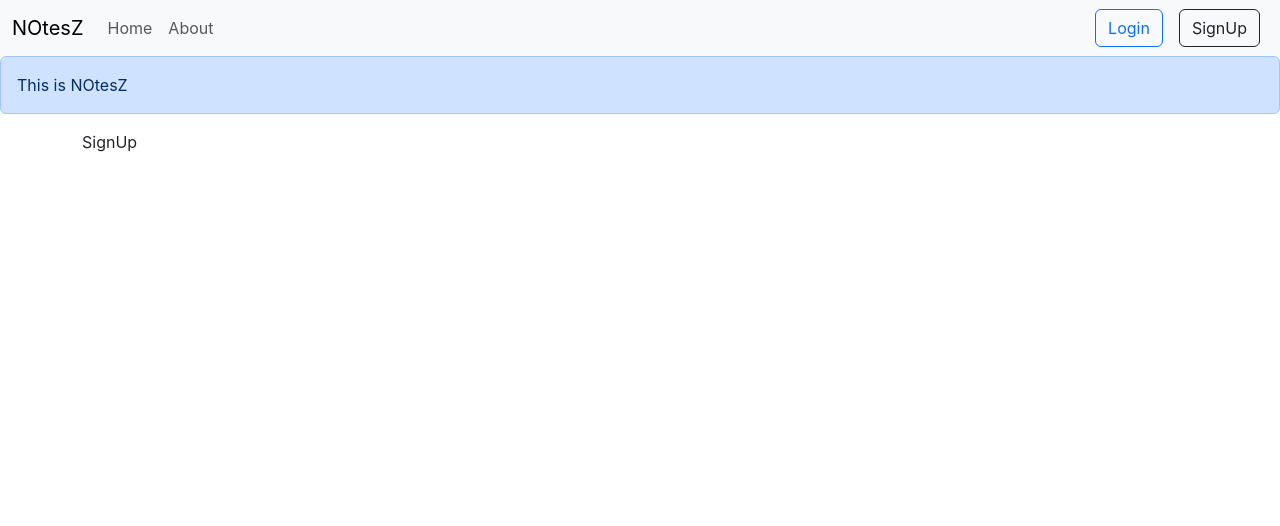
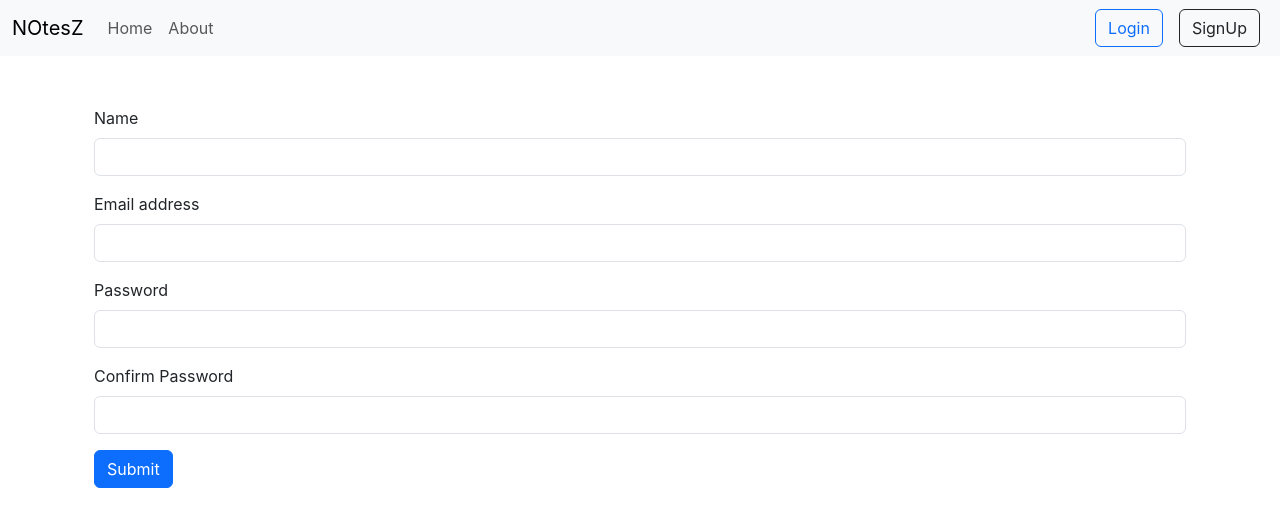
Before and after one commit to laveshverma/notesZ, a React (Create React App) app: page /signup in a window 1280 px wide. Shown: the top 526 px of the page. Built offline with nearby package versions, Linux system fonts and the light colour scheme.

Commit message:
alerts done

```diff
--- a/src/App.js
+++ b/src/App.js
@@ -1,4 +1,4 @@
-import React from 'react'
+import React, { useState } from 'react'
 import {
   BrowserRouter as Router,
   Routes,
@@ -14,21 +14,33 @@ import Login from './components/Login';
 import SignUp from './components/SignUp';
 
 function App() {
+  const[alert,setAlert]=useState(null);
+
+  const showAlert = (message, type)=>{
+    setAlert({
+      msg: message,
+      type: type
+    })
+    setTimeout(() => {
+        setAlert(null);
+    }, 3000);
+}
+
   return (
     <>
     <NoteState>
     <Router>
     <Navbar/>
-    <Alert message="This is NOtesZ"/>
+    <Alert alert={alert}/>
     <div className='container'>
     <Routes>
-          <Route exact path="/" element={<Home/>}/>
+          <Route exact path="/" element={<Home showAlert={showAlert}/>}/>
 
           <Route exact path="/about" element={<About/>}/>
 
-          <Route exact path="/login" element={<Login/>}/>
+          <Route exact path="/login" element={<Login showAlert={showAlert}/>}/>
 
-          <Route exact path="/signup" element={<SignUp/>}/>
+          <Route exact path="/signup" element={<SignUp showAlert={showAlert} />}/>
 
     </Routes>
     </div>
--- a/src/components/AddNote.js
+++ b/src/components/AddNote.js
@@ -3,7 +3,7 @@ import {useContext, useState}  from "react";
 import noteContext from "../context/notes/noteContext";
 
 
-const AddNote = () => {
+const AddNote = (props) => {
 
     const context = useContext(noteContext);
     const{addNote}= context;
@@ -12,6 +12,7 @@ const AddNote = () => {
         e.preventDefault();
         addNote(note.title, note.description, note.tag);
         setnote({title:"",description:"", tag:""});
+        props.showAlert("Note Added Successfully","success")
     }
     const onChange= (e)=>{
         setnote({...note,[e.target.name]:e.target.value})
--- a/src/components/Alert.js
+++ b/src/components/Alert.js
@@ -1,14 +1,20 @@
 import React from 'react'
 
 function Alert(props) {
-  return (
-    <div>
-        <div className="alert alert-primary" role="alert">
-  {props.message}
-</div>
-
-    </div>
-  )
+    const capitalize = (word)=>{
+      if (word==='danger'){
+        word= "error"
+      }
+        const lower = word.toLowerCase();
+        return lower.charAt(0).toUpperCase() + lower.slice(1);
+    }
+    return (
+        <div style={{height: '50px'}}>
+        {props.alert && <div className={`alert alert-${props.alert.type} alert-dismissible fade show`} role="alert">
+           <strong>{capitalize(props.alert.type)}</strong>: {props.alert.msg}
+        </div>}
+        </div>
+    )
 }
 
 export default Alert
--- a/src/components/Home.js
+++ b/src/components/Home.js
@@ -1,14 +1,14 @@
 import React from "react";
 
 import Notes from "./Notes";
-function home() {
+function home(props) {
 
 
 
   return (
     <div>
 
-    <Notes/>
+    <Notes showAlert={props.showAlert} />
     </div>
   );
 }
--- a/src/components/Login.js
+++ b/src/components/Login.js
@@ -2,7 +2,7 @@ import React, {useState}from 'react'
 import {useNavigate} from 'react-router-dom';
 
 const host = "http://localhost:5000"
-function Login() {
+function Login(props) {
     const [credentials, setCredentials] = useState({email:"", password:""});
    let navigate = useNavigate();
     const handleSubmit = async(e)=>{
@@ -23,9 +23,10 @@ function Login() {
         if (json.success){
           localStorage.setItem('token',json.authtoken);
           navigate("/")
+          props.showAlert("Login Successful","success")
         }
         else{
-
+          props.showAlert("Invalid Credentials","danger")
         }
 
     }
--- a/src/components/NoteItem.js
+++ b/src/components/NoteItem.js
@@ -14,7 +14,7 @@ function NoteItem(props) {
 
           <h5 className="card-title">{note.title}</h5>
           <i className="fa-sharp fa-solid fa-pen-to-square mx-2" style={{color: "#38a7fc"}} onClick={()=>{updateNote(note)}}></i>
-          <i className="fa-solid fa-trash mx-2 " style={{color: "#38a7fc"}} onClick={()=>{deleteNote(note._id)}}></i>
+          <i className="fa-solid fa-trash mx-2 " style={{color: "#38a7fc"}} onClick={()=>{deleteNote(note._id); props.showAlert("Note Deleted Successfully","success")}}></i>
             </div>
           <p className="card-text">{note.description}</p>
           <p className="card-text">{note.tag}</p>
--- a/src/components/Notes.js
+++ b/src/components/Notes.js
@@ -4,11 +4,9 @@ import noteContext from "../context/notes/noteContext";
 import AddNote from './AddNote';
 import NoteItem from './NoteItem';
 
-function Notes() {
+function Notes(props) {
     const context = useContext(noteContext);
     const{getNotes, notes,editNote}= context;
-
-
     const ref= useRef(null)
     const refClose= useRef(null)
     const [note, setnote] = useState({id:"", etitle:"",edescription:"", etag:""});
@@ -26,12 +24,14 @@ function Notes() {
 
 
       setnote({id: currentNote._id, etitle:currentNote.title, edescription:currentNote.description, etag:currentNote.tag});
+
     }
 
     const handleClick= (e)=>{
 
       editNote(note.id,note.etitle,note.edescription,note.etag)
       refClose.current.click();
+      props.showAlert("Note Updated sucessfully","info")
 
 
   }
@@ -40,7 +40,7 @@ function Notes() {
   }
   return (
     <>
-      <AddNote/>
+      <AddNote showAlert= {props.showAlert}/>
 
     <button type="button" ref={ref} className="btn btn-primary d-none" data-bs-toggle="modal" data-bs-target="#exampleModal" >
   Launch demo modal
@@ -115,7 +115,7 @@ function Notes() {
         {notes.length===0 && 'No notes to display'}
         </div>
         {notes.map((note)=>{
-          return <NoteItem key={note._id} updateNote={updateNote}note={note}/>
+          return <NoteItem showAlert={props.showAlert} key={note._id} updateNote={updateNote}note={note}/>
         })}
       </div>
     </>
--- a/src/components/SignUp.js
+++ b/src/components/SignUp.js
@@ -1,8 +1,67 @@
-import React from 'react'
+import React, {useState}from 'react'
+import {useNavigate} from 'react-router-dom';
 
-function SignUp() {
+const host = "http://localhost:5000"
+function SignUp(props) {
+  const [credentials, setCredentials] = useState({email:"", password:"", cpassword:"", name:""});
+  let navigate = useNavigate();
+  const handleSubmit = async(e)=>{
+      e.preventDefault();
+      const url=`${host}/api/auth/createuser`
+      const response = await fetch(url, {
+        method: "POST",
+
+        headers: {
+          "Content-Type": "application/json",
+
+
+        },
+       body: JSON.stringify({email:credentials.email, password:credentials.password,name:credentials.name})
+
+      });
+      const json= await response.json()
+      if (json.success){
+        localStorage.setItem('token',json.authtoken);
+        navigate("/")
+        props.showAlert("Account created Successfully","success")
+      }
+      else{
+        props.showAlert("Invalid Details","danger")
+      }
+
+  }
+  const onChange= (e)=>{
+    setCredentials({...credentials,[e.target.name]:e.target.value})
+}
   return (
-    <div>SignUp</div>
+    <div className='container'>
+      <form onSubmit={handleSubmit}>
+
+      <div className="mb-3">
+    <label htmlFor="name" className="form-label">Name</label>
+    <input type="text" className="form-control" id="name" name='name' value={credentials.name} onChange={onChange} />
+
+  </div>
+  <div className="mb-3">
+    <label htmlFor="email" className="form-label">Email address</label>
+    <input type="email" className="form-control" id="email" name='email' value={credentials.email} onChange={onChange} aria-describedby="emailHelp"/>
+
+  </div>
+
+  <div className="mb-3">
+    <label htmlFor="password" className="form-label">Password</label>
+    <input type="password" className="form-control" id="password" name='password' value={credentials.password} onChange={onChange}/>
+  </div>
+
+  <div className="mb-3">
+    <label htmlFor="cpassword" className="form-label">Confirm Password</label>
+    <input type="password" className="form-control" id="cpassword" name='cpassword' value={credentials.cpassword} onChange={onChange}/>
+  </div>
+
+  <button type="submit" className="btn btn-primary" >Submit</button>
+</form>
+
+    </div>
   )
 }
 
```
